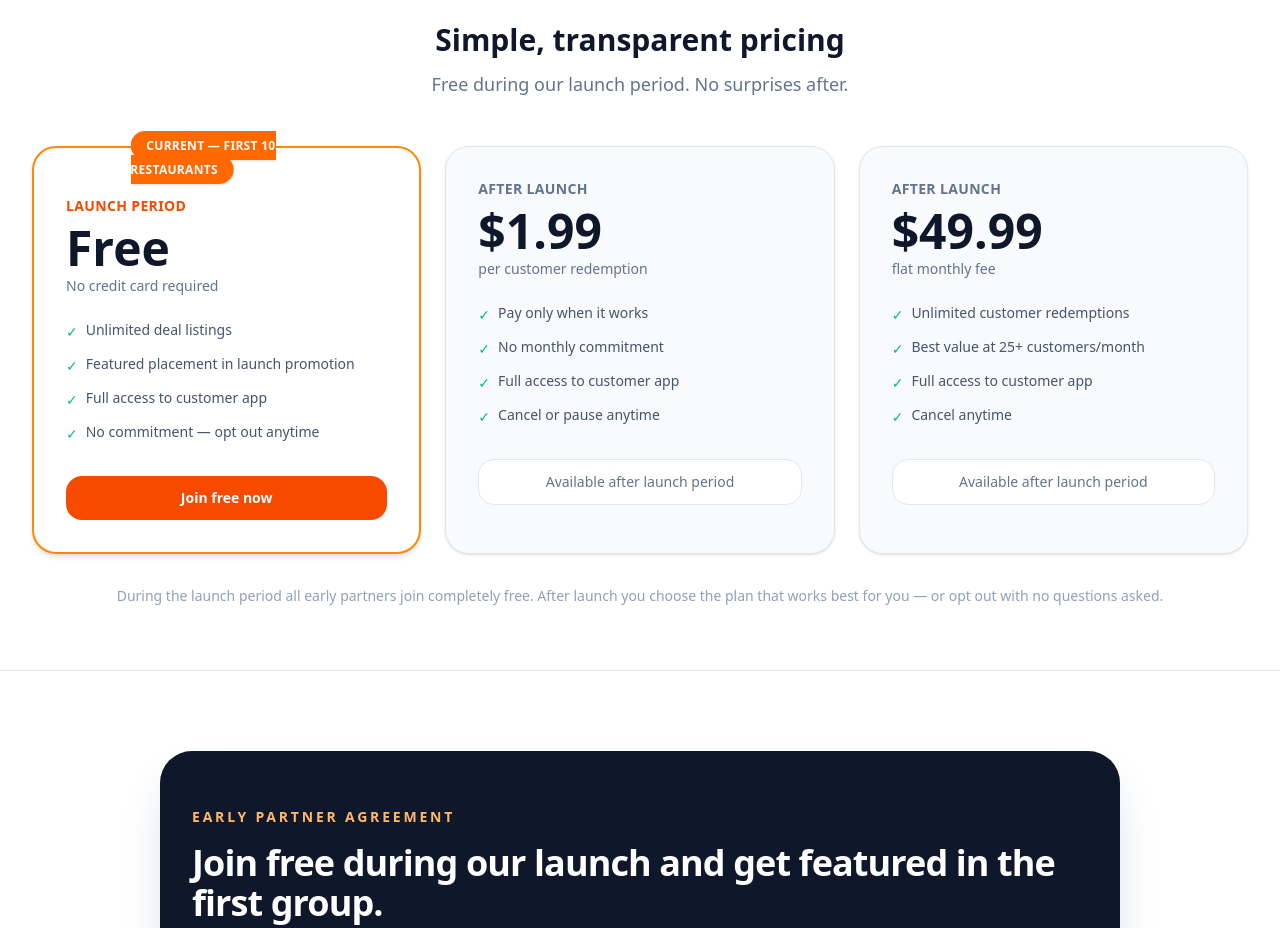
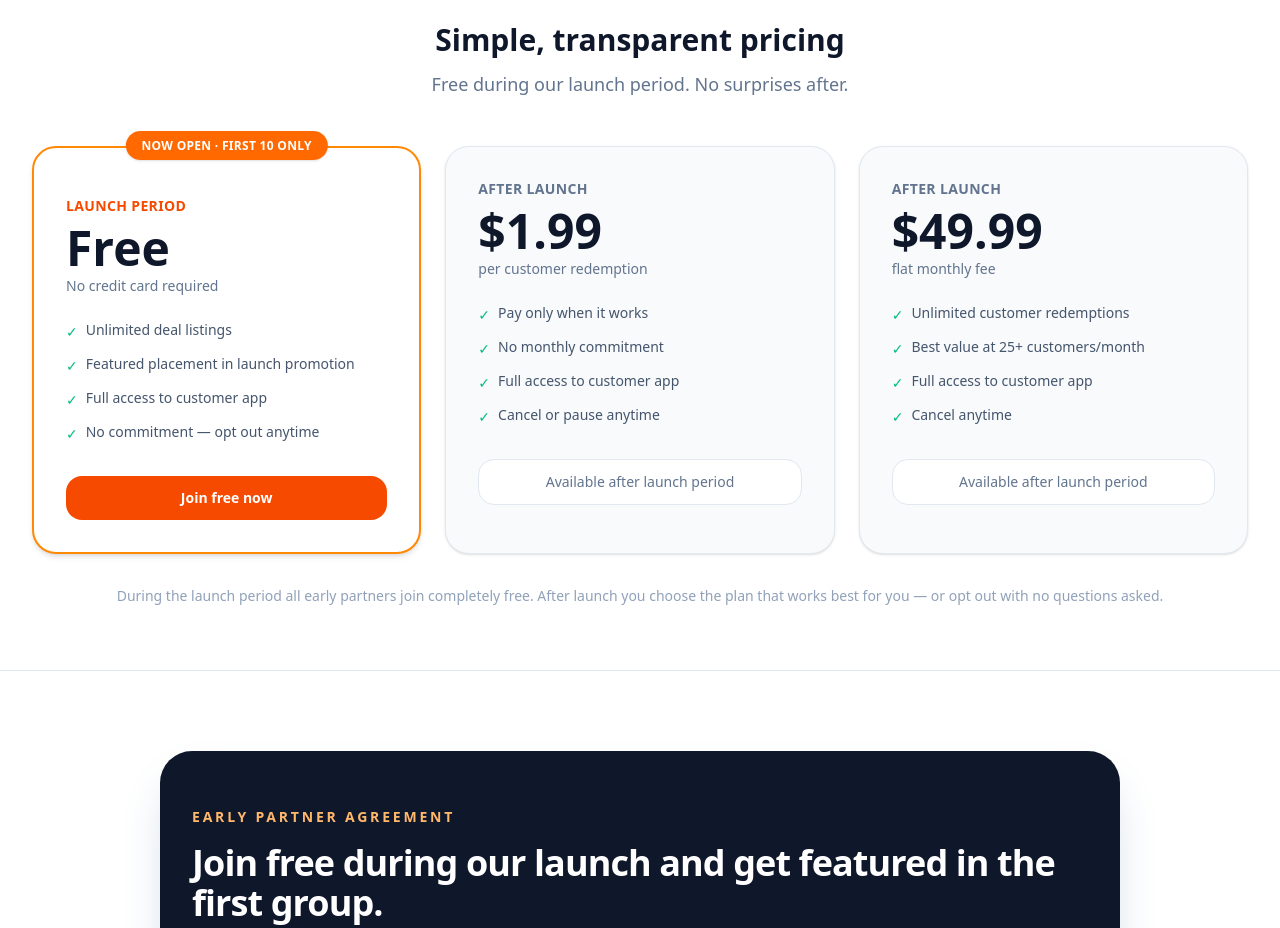
Before and after one commit to edayan02/kuidago-demo, a React (Vite) app: page / in a window 1280 px wide. Shown: the part 1720-2648 px from the top of the page. Built offline with nearby package versions, Linux system fonts and the light colour scheme.

Commit message:
Update App.jsx

```diff
--- a/src/App.jsx
+++ b/src/App.jsx
@@ -617,9 +617,9 @@ function PartnerLanding({ deals, onOpenMarketplace }) {
 
             {/* Launch plan */}
             <div className="relative rounded-3xl border-2 border-orange-400 bg-white p-8 shadow-md">
-              <div className="absolute -top-4 left-1/2 -translate-x-1/2">
+              <div className="absolute -top-4 left-1/2 -translate-x-1/2 whitespace-nowrap">
                 <span className="rounded-full bg-orange-500 px-4 py-1.5 text-xs font-bold uppercase tracking-wide text-white shadow">
-                  Current — First 10 restaurants
+                  Now open · First 10 only
                 </span>
               </div>
               <p className="mt-4 text-sm font-semibold uppercase tracking-wide text-orange-600">Launch period</p>
```
